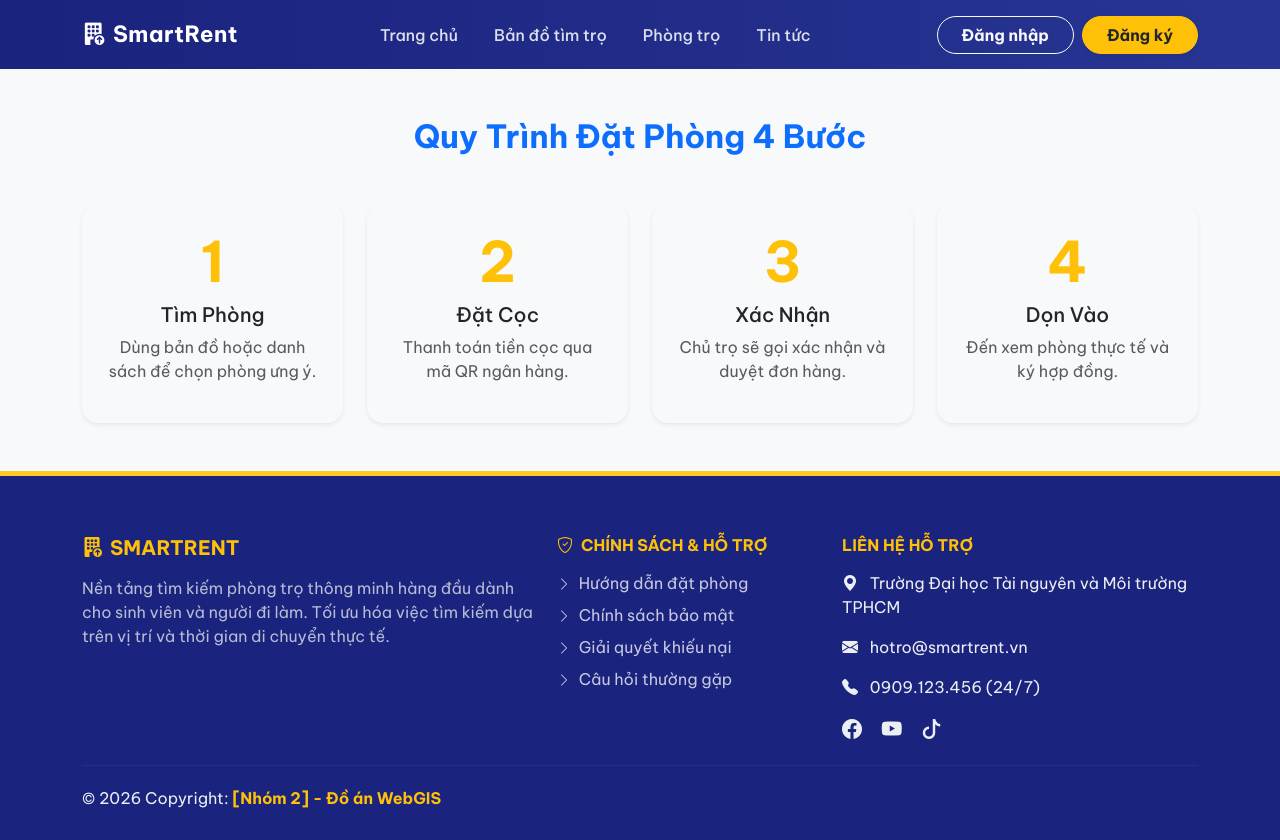
After one commit to GiaBao2411/PhongTro, a Django app: page /huong-dan/ in a window 1280 px wide. The commit adds this page. Run offline with Django 4.2, Linux system fonts and the light colour scheme.

Commit message:
Luu code deV

```diff
--- a/webgis_dss/map_app/templates/map_app/base.html
+++ b/webgis_dss/map_app/templates/map_app/base.html
@@ -178,22 +178,22 @@
 
                     <ul class="list-unstyled mb-0">
                         <li class="mb-2">
-                            <a href="#!" class="text-white text-decoration-none opacity-75">
+                            <a href="{% url 'guide' %}" class="text-white text-decoration-none opacity-75">
                                 <i class="bi bi-chevron-right small me-1"></i> Hướng dẫn đặt phòng
                             </a>
                         </li>
                         <li class="mb-2">
-                            <a href="#!" class="text-white text-decoration-none opacity-75">
+                            <a href="{% url 'privacy' %}" class="text-white text-decoration-none opacity-75">
                                 <i class="bi bi-chevron-right small me-1"></i> Chính sách bảo mật
                             </a>
                         </li>
                         <li class="mb-2">
-                            <a href="#!" class="text-white text-decoration-none opacity-75">
+                            <a href="{% url 'complaint' %}" class="text-white text-decoration-none opacity-75">
                                 <i class="bi bi-chevron-right small me-1"></i> Giải quyết khiếu nại
                             </a>
                         </li>
                         <li class="mb-2">
-                            <a href="#!" class="text-white text-decoration-none opacity-75">
+                            <a href="{% url 'faq' %}" class="text-white text-decoration-none opacity-75">
                                 <i class="bi bi-chevron-right small me-1"></i> Câu hỏi thường gặp
                             </a>
                         </li>
--- /dev/null
+++ b/webgis_dss/map_app/templates/map_app/pages/guide.html
@@ -0,0 +1,37 @@
+{% extends 'map_app/base.html' %}
+{% block title %}Hướng Dẫn Đặt Phòng{% endblock %}
+{% block content %}
+<div class="container py-5">
+    <h2 class="text-center text-primary fw-bold mb-5">Quy Trình Đặt Phòng 4 Bước</h2>
+    <div class="row text-center">
+        <div class="col-md-3">
+            <div class="bg-light p-4 rounded-4 shadow-sm h-100">
+                <h1 class="text-warning display-4 fw-bold">1</h1>
+                <h5>Tìm Phòng</h5>
+                <p class="text-muted">Dùng bản đồ hoặc danh sách để chọn phòng ưng ý.</p>
+            </div>
+        </div>
+        <div class="col-md-3">
+            <div class="bg-light p-4 rounded-4 shadow-sm h-100">
+                <h1 class="text-warning display-4 fw-bold">2</h1>
+                <h5>Đặt Cọc</h5>
+                <p class="text-muted">Thanh toán tiền cọc qua mã QR ngân hàng.</p>
+            </div>
+        </div>
+        <div class="col-md-3">
+            <div class="bg-light p-4 rounded-4 shadow-sm h-100">
+                <h1 class="text-warning display-4 fw-bold">3</h1>
+                <h5>Xác Nhận</h5>
+                <p class="text-muted">Chủ trọ sẽ gọi xác nhận và duyệt đơn hàng.</p>
+            </div>
+        </div>
+        <div class="col-md-3">
+            <div class="bg-light p-4 rounded-4 shadow-sm h-100">
+                <h1 class="text-warning display-4 fw-bold">4</h1>
+                <h5>Dọn Vào</h5>
+                <p class="text-muted">Đến xem phòng thực tế và ký hợp đồng.</p>
+            </div>
+        </div>
+    </div>
+</div>
+{% endblock %}
```
Also changed, not shown: webgis_dss/map_app/templates/map_app/pages/complaint.html (added, +25 -0 lines), webgis_dss/map_app/templates/map_app/pages/faq.html (added, +33 -0 lines), webgis_dss/map_app/templates/map_app/pages/privacy.html (added, +17 -0 lines).
